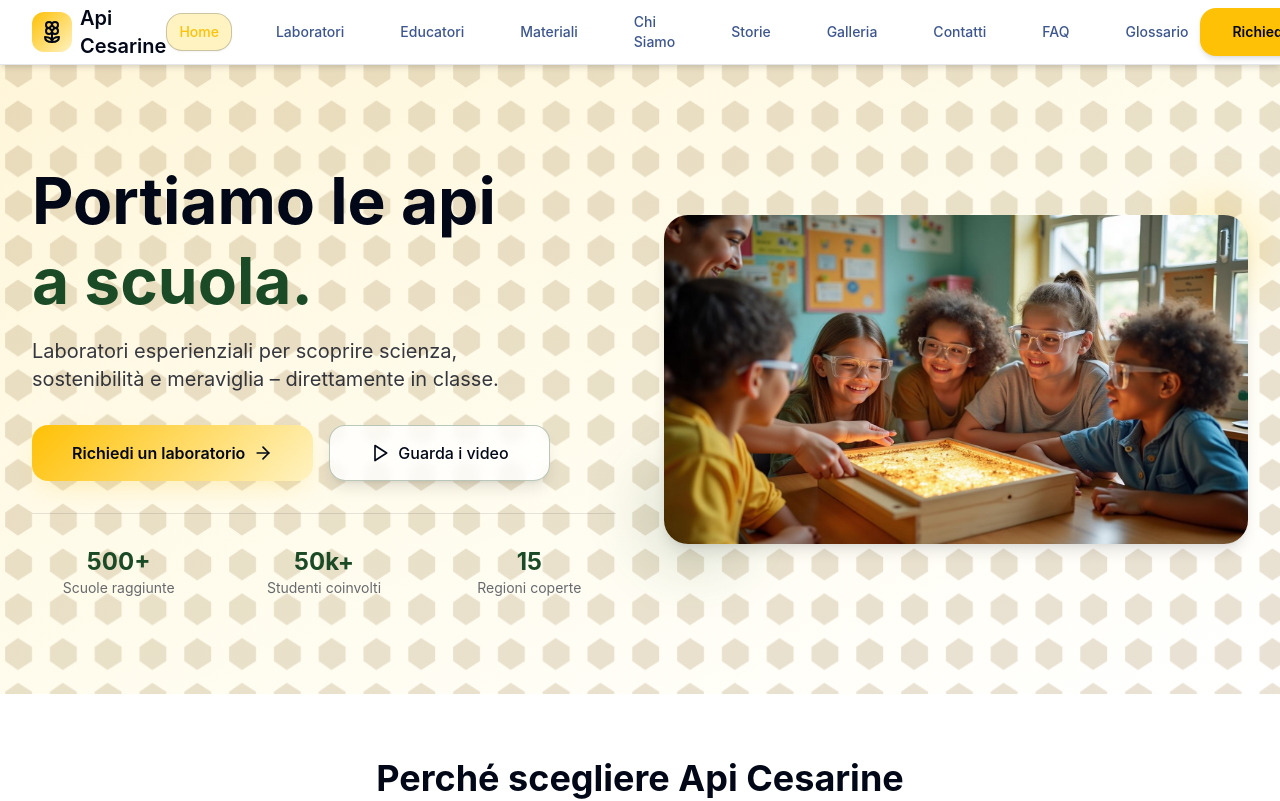
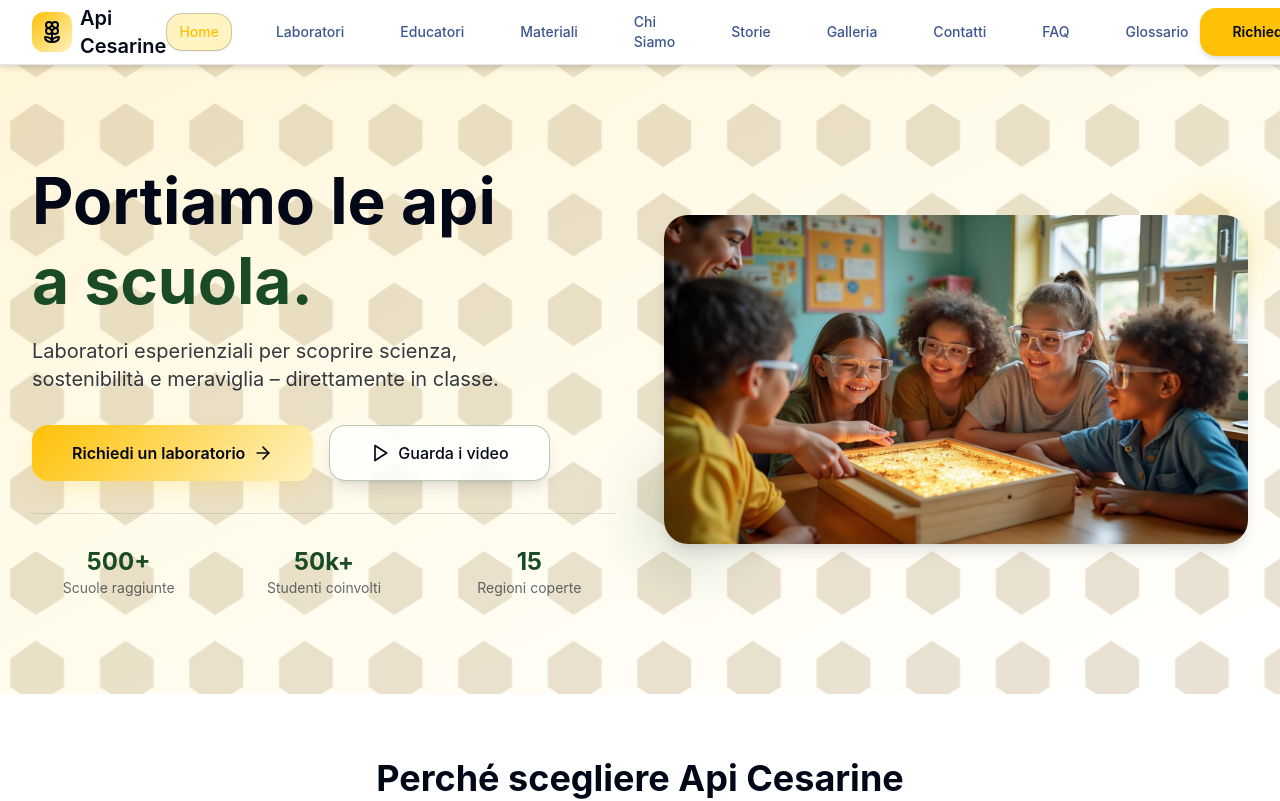
Before and after one commit to gabrizanni/apicesarine, a React (Vite) app: page / in a window 1280 px wide. Shown: the top 801 px of the page. Built offline with nearby package versions, Linux system fonts and the light colour scheme; the HTML template or start-up script is replaced by a standard one.

Commit message:
Adjust hexagon size and density

```diff
--- a/src/components/sections/Hero.tsx
+++ b/src/components/sections/Hero.tsx
@@ -11,8 +11,8 @@ const Hero = () => {
         <div className="absolute inset-0 pointer-events-none overflow-hidden">
           <svg className="w-full h-full" viewBox="0 0 100 100" fill="none" preserveAspectRatio="xMidYMid slice">
             <defs>
-              <pattern id="hexagon-hero" x="0" y="0" width="3.5" height="3.5" patternUnits="userSpaceOnUse">
-                <polygon points="1.4,0.2 2.5,0.9 2.5,2 1.4,2.7 0.4,2 0.4,0.9" fill="hsl(40 30% 50% / 0.25)" />
+              <pattern id="hexagon-hero" x="0" y="0" width="7" height="7" patternUnits="userSpaceOnUse">
+                <polygon points="2.8,0.4 5.0,1.8 5.0,4.0 2.8,5.4 0.8,4.0 0.8,1.8" fill="hsl(40 30% 50% / 0.25)" />
               </pattern>
             </defs>
             <rect width="100" height="100" fill="url(#hexagon-hero)" />
```
